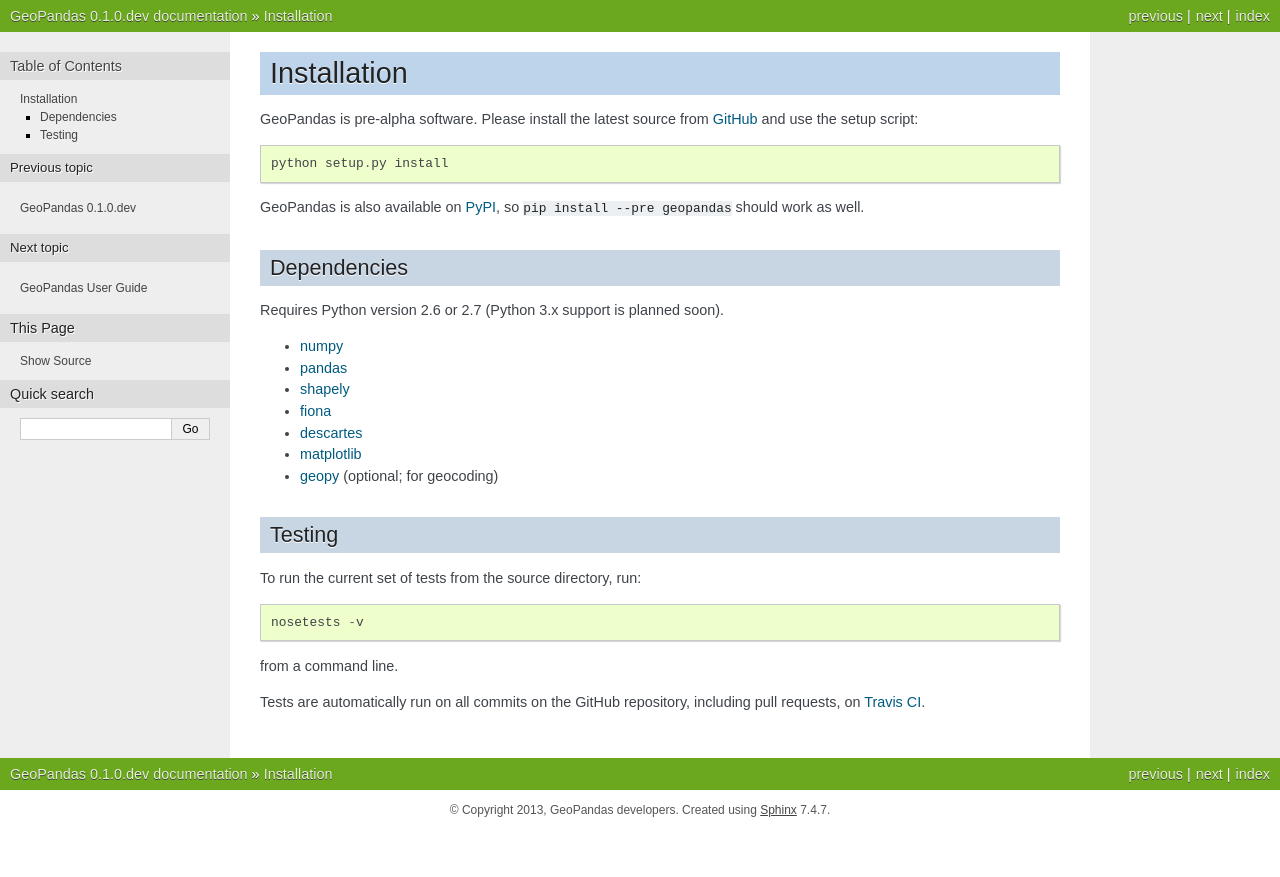
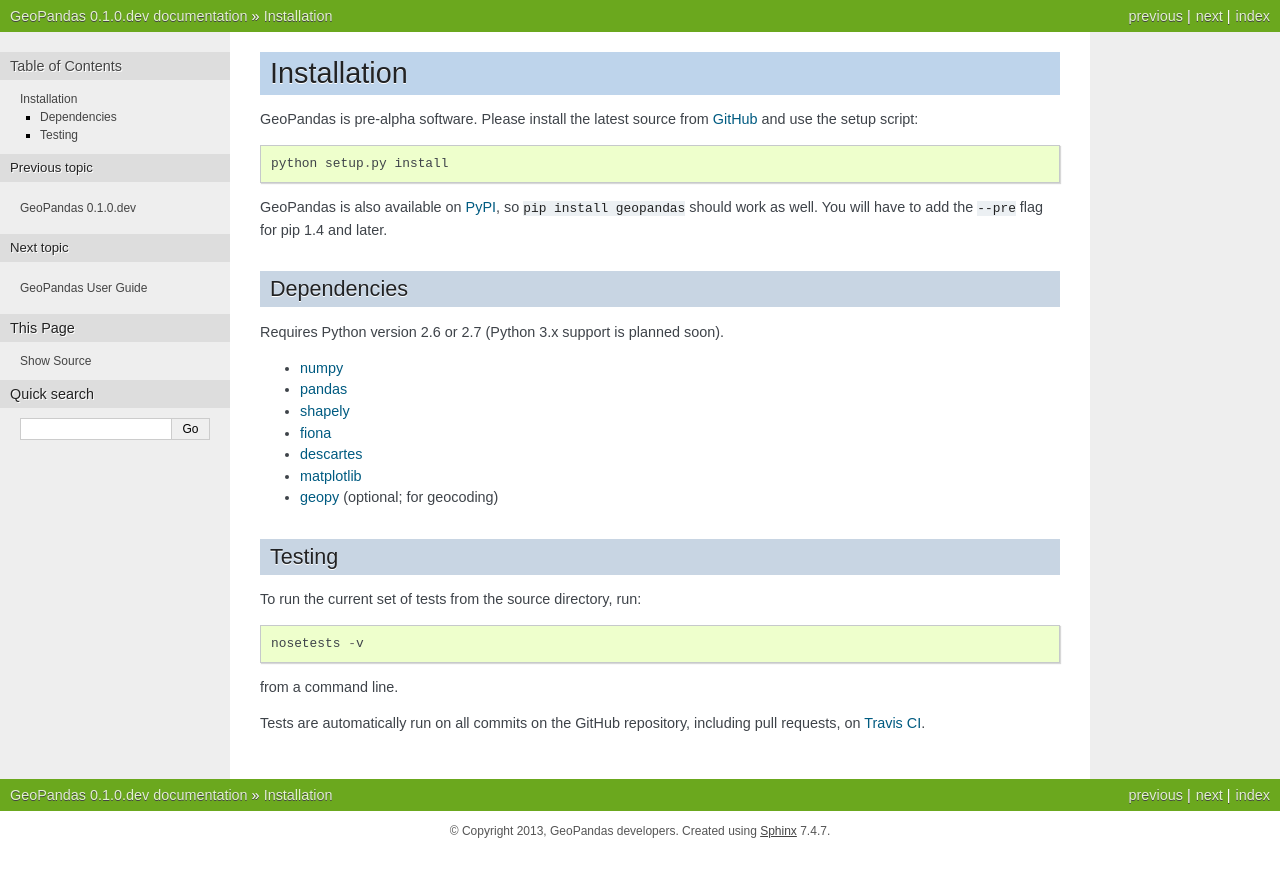
Before and after one commit to geopandas/geopandas, a Sphinx documentation site: the page built from doc/source/install.rst, in a window 1280 px wide. Shown: the top 877 px of the page. Built offline with Sphinx 7.4.7, drawn with Linux system fonts in a browser that asks for light colours; pages that are not in the unit, such as notebooks, are missing from menus.

Commit message:
DOC: State pip 1.4 requirement

```diff
--- a/doc/source/install.rst
+++ b/doc/source/install.rst
@@ -6,8 +6,9 @@
 
     python setup.py install
 
-GeoPandas is also available on `PyPI`_, so ``pip install --pre geopandas``
-should work as well.
+GeoPandas is also available on `PyPI`_, so ``pip install geopandas``
+should work as well. You will have to add the ``--pre`` flag
+for pip 1.4 and later.
 
 Dependencies
 ------------
```
